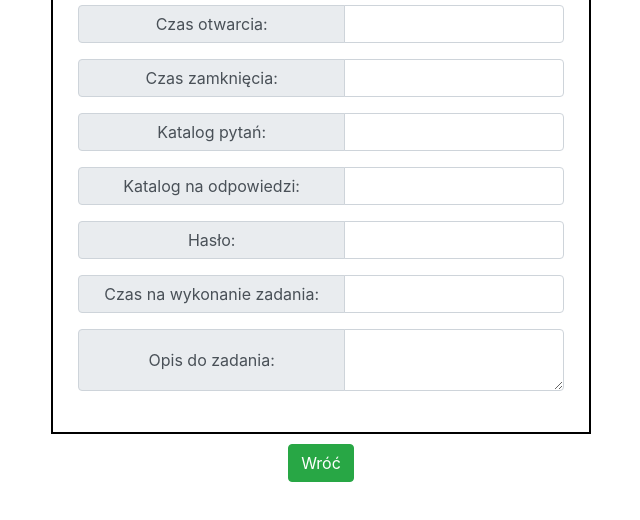
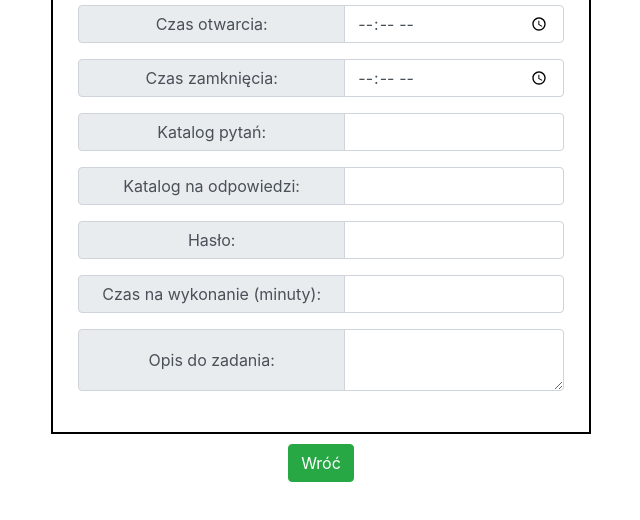
Before and after one commit to xNIGHTHAWKx/PDSI_Project, a plain HTML site: page teacher.html in a window 1280 px wide. Shown: the part 178-698 px from the top of the page, without its empty margins (319-959 px from the left). Drawn offline with nearby package versions, Linux system fonts and the light colour scheme.

Commit message:
Add time input, without validate

```diff
--- a/teacher.html
+++ b/teacher.html
@@ -31,13 +31,13 @@
                         <div class="input-group-prepend teacher-prepend">
                             <span class="input-group-text justify-content-center">Czas otwarcia: </span>
                         </div>
-                        <input type="text" class="form-control" aria-label="Username" aria-describedby="basic-addon1">
+                        <input type="time" class="form-control" aria-label="Username" aria-describedby="basic-addon1">
                     </div>
                     <div class="input-group mb-3">
                         <div class="input-group-prepend teacher-prepend">
                             <span class="input-group-text justify-content-center">Czas zamknięcia: </span>
                         </div>
-                        <input type="text" class="form-control" aria-label="Username" aria-describedby="basic-addon1">
+                        <input type="time" class="form-control" aria-label="Username" aria-describedby="basic-addon1">
                     </div>
                     <div class="input-group mb-3">
                         <div class="input-group-prepend teacher-prepend">
@@ -55,13 +55,13 @@
                         <div class="input-group-prepend teacher-prepend">
                             <span class="input-group-text justify-content-center">Hasło: </span>
                         </div>
-                        <input type="text" class="form-control" aria-label="Username" aria-describedby="basic-addon1">
+                        <input type="text" class="form-control" aria-label="Username" aria-describedby="basic-addon1" minlength="6">
                     </div>
                     <div class="input-group mb-3">
                         <div class="input-group-prepend teacher-prepend">
-                            <span class="input-group-text justify-content-center">Czas na wykonanie zadania: </span>
+                            <span class="input-group-text justify-content-center">Czas na wykonanie (minuty): </span>
                         </div>
-                        <input type="text" class="form-control" aria-label="Username" aria-describedby="basic-addon1">
+                        <input type="number" class="form-control" aria-label="Username" aria-describedby="basic-addon1" min="1" max="240">
                     </div>
                     <div class="input-group mb-3">
                         <div class="input-group-prepend teacher-prepend">
```
